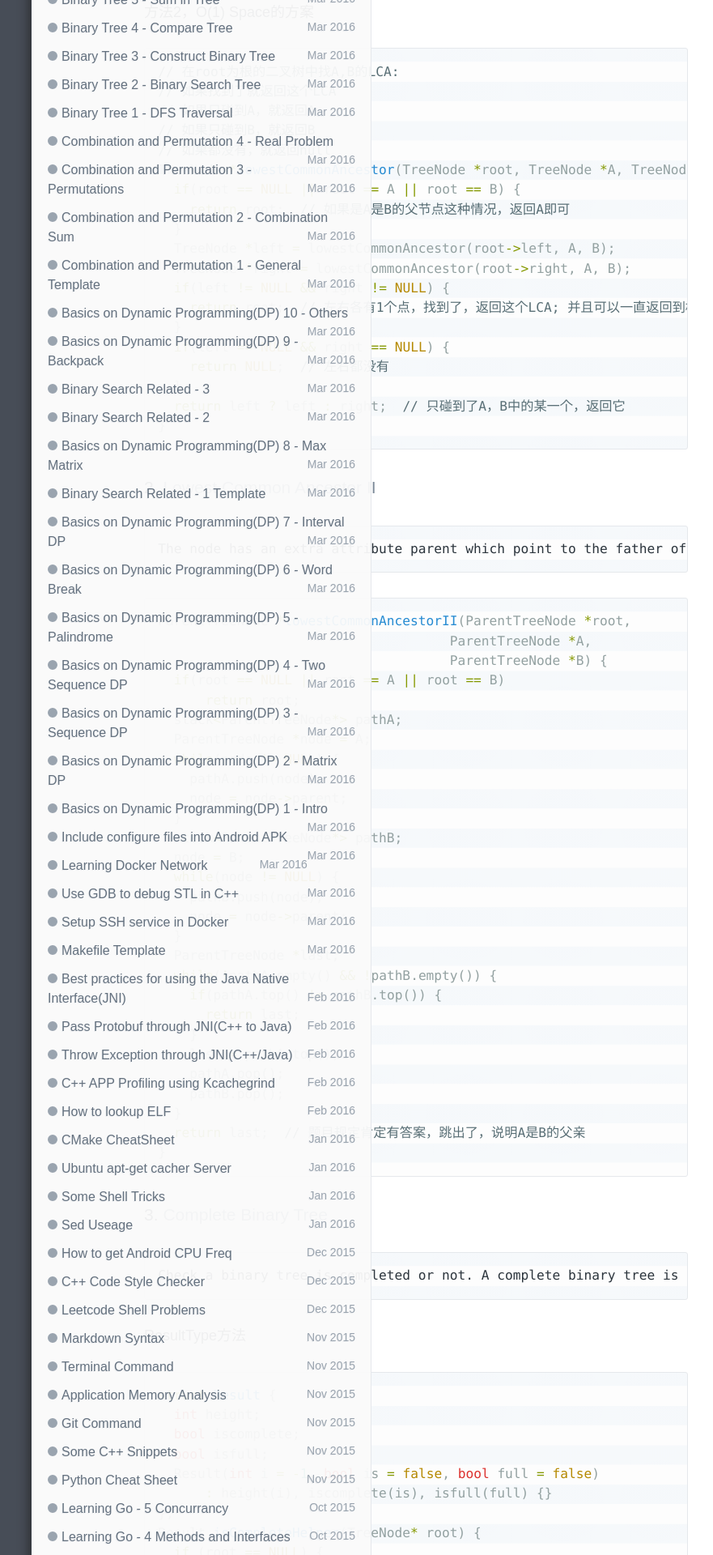
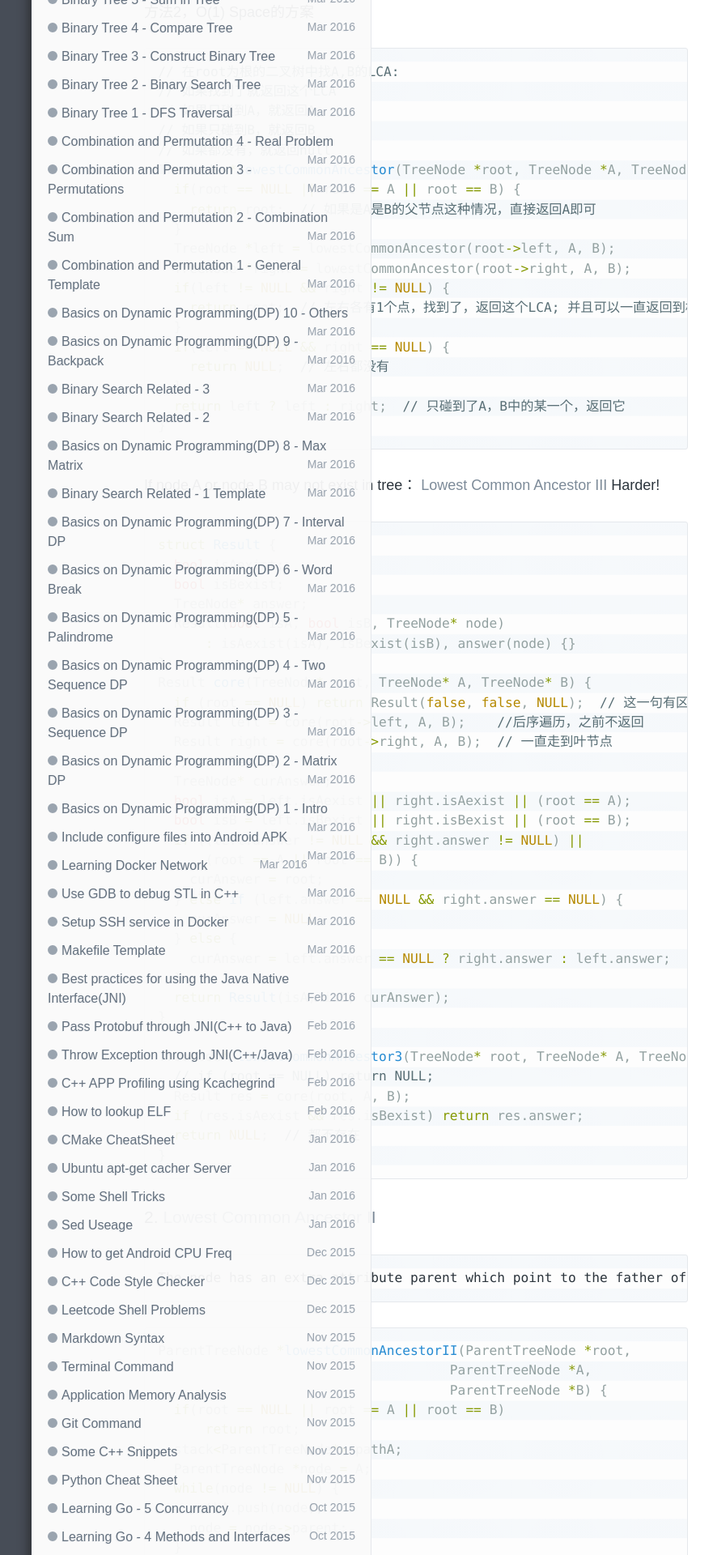
Before and after one commit to wykvictor/wykvictor.github.io, a Jekyll site: the page built from _posts/algorithm/2016-03-26-Binary-Tree-9.md, in a window 1280 px wide. Shown: the part 1190-3110 px from the top of the page at 81% size, without its empty margins (126-1007 px from the left). Built offline with Jekyll 4.4.1, drawn with Linux system fonts in a browser that asks for light colours; some of the changed text lies outside the part shown.

Commit message:
add lca III

```diff
--- a/_posts/algorithm/2016-03-26-Binary-Tree-9.md
+++ b/_posts/algorithm/2016-03-26-Binary-Tree-9.md
@@ -56,7 +56,7 @@
 // 如果都没有，就返回null
 TreeNode *lowestCommonAncestor(TreeNode *root, TreeNode *A, TreeNode *B) {
   if(root == NULL || root == A || root == B) {
-    return root;  // 如果是A是B的父节点这种情况，返回A即可
+    return root;  // 如果是A是B的父节点这种情况，直接返回A即可
   }
   TreeNode *left = lowestCommonAncestor(root->left, A, B);
   TreeNode *right = lowestCommonAncestor(root->right, A, B);
@@ -67,6 +67,44 @@
     return NULL;  // 左右都没有
   }
   return left ? left : right;  // 只碰到了A，B中的某一个，返回它
+}
+{% endhighlight %}
+
+If node A or node B may not exist in tree：
+[Lowest Common Ancestor III](http://www.lintcode.com/en/problem/lowest-common-ancestor-iii/)
+Harder!
+{% highlight C++ %}
+struct Result {
+  bool isAexist;
+  bool isBexist;
+  TreeNode* answer;
+  Result(bool isA, bool isB, TreeNode* node)
+      : isAexist(isA), isBexist(isB), answer(node) {}
+};
+Result core(TreeNode* root, TreeNode* A, TreeNode* B) {
+  if (root == NULL) return Result(false, false, NULL);  // 这一句有区别
+  Result left = core(root->left, A, B);    //后序遍历，之前不返回
+  Result right = core(root->right, A, B);  // 一直走到叶节点
+  // set Result
+  TreeNode* curAnswer;
+  bool isA = left.isAexist || right.isAexist || (root == A);
+  bool isB = left.isBexist || right.isBexist || (root == B);
+  if ((left.answer != NULL && right.answer != NULL) ||
+      (root == A || root == B)) {
+    curAnswer = root;
+  } else if (left.answer == NULL && right.answer == NULL) {
+    curAnswer = NULL;
+  } else {
+    curAnswer = left.answer == NULL ? right.answer : left.answer;
+  }
+  return Result(isA, isB, curAnswer);
+}
+
+TreeNode* lowestCommonAncestor3(TreeNode* root, TreeNode* A, TreeNode* B) {
+  // if (root == NULL) return NULL;
+  Result res = core(root, A, B);
+  if (res.isAexist && res.isBexist) return res.answer;
+  return NULL;  // 都不存在
 }
 {% endhighlight %}
 
```
